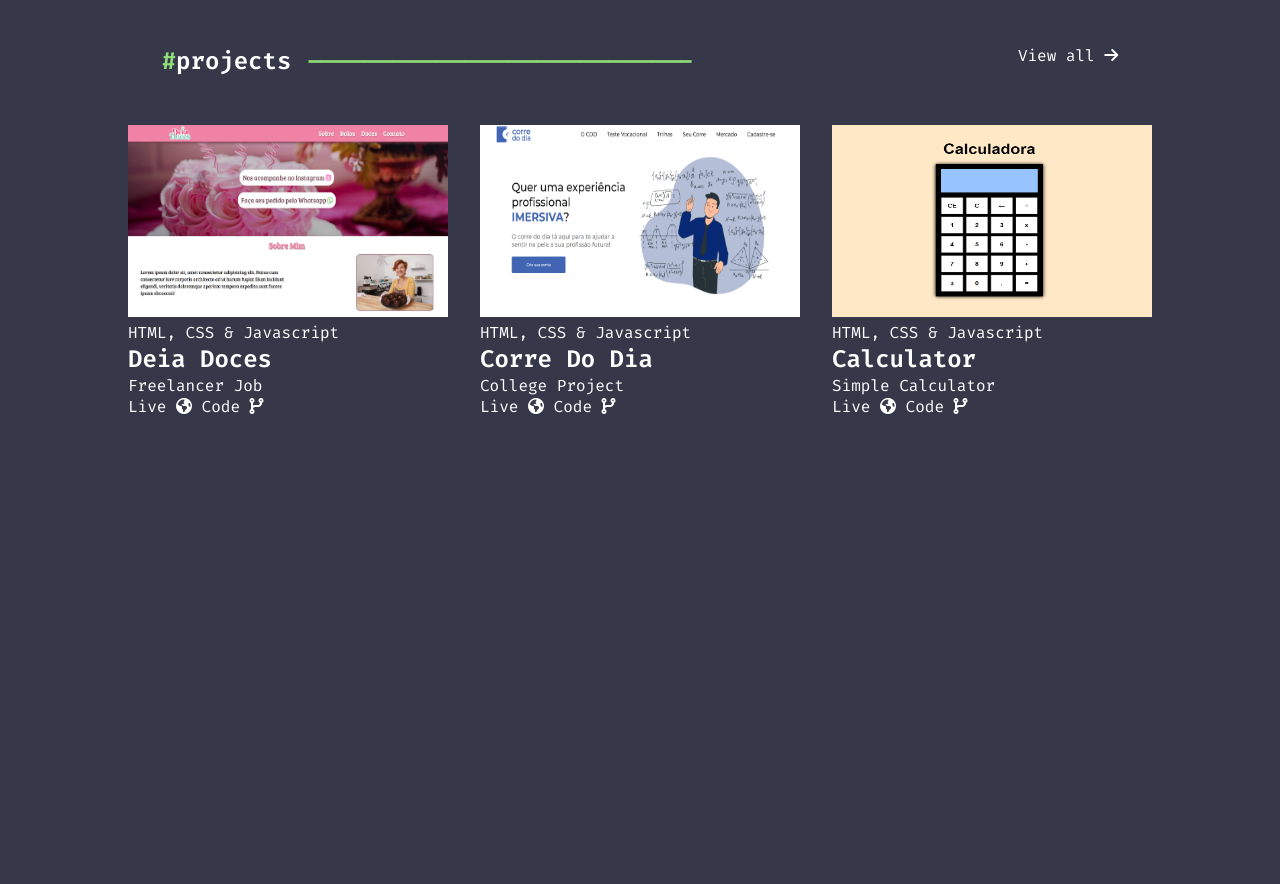
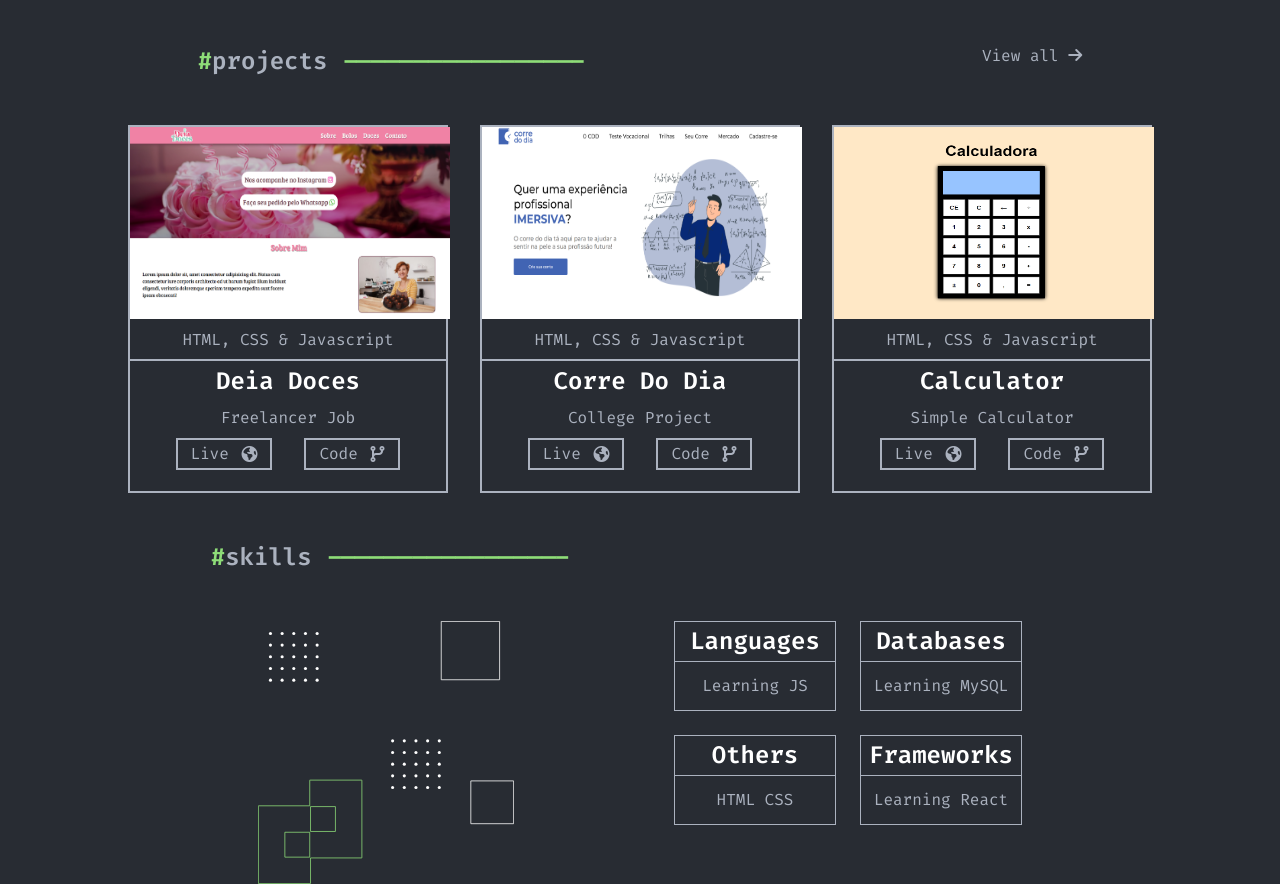
Before and after one commit to LucemyJr/Portifolio-Oficial, a plain HTML site: page index.html in a window 1280 px wide. Shown: the part 583-1467 px from the top of the page. Before the commit the page ends 1000 px from the top, so only its background shows below. Drawn offline with Linux system fonts and the light colour scheme.

Commit message:
Adding Skills Section

```diff
--- a/css/style.css
+++ b/css/style.css
@@ -8,7 +8,7 @@
     box-sizing: border-box;
     list-style: none;
     font-family: 'Fira Code', monospace;
-    color: #fff;
+    color: #ABB2BF;
 
 }
 ::-webkit-scrollbar{
@@ -20,7 +20,7 @@
     border-radius: .3rem;
 }
 body{
-    background-color: #36384A;
+    background-color: #282C33;
 
 }
 
@@ -33,7 +33,11 @@ header{
     display: flex;
     align-items: center;
     justify-content: space-around;
+    background-color: transparent;
     gap: 15rem;
+}
+header.ativo{
+    background-color: #282C33;
 }
 span{
     color: #8edd78;
@@ -45,6 +49,7 @@ iframe{
 .logo{
     font-size: 1.3rem;
     cursor: pointer;
+    color: #FFF;
 }
 .logo i{
     color: #8edd78;
@@ -53,7 +58,7 @@ iframe{
     display: flex;
     justify-content: space-around;
     align-items: center;
-    background-color: #36384A;
+    background-color: #282C33;
 }
 #menu{
     display: flex;
@@ -76,8 +81,12 @@ iframe{
     width: 100%;
 }
 .menu-option{
+    color: #ABB2BF;
+    font-size: 1rem;
+}
+.menu-option:hover{
     color: #fff;
-    font-size: 1rem;
+    transition: .2s;
 }
 
 /* Section 1 */
@@ -112,6 +121,7 @@ iframe{
 .section-contact-me:hover{
     background-color: #8edd78;
     transition: 0.2s;
+    color: #FFF;
 }
 .section-1-img{
     width: 27rem;
@@ -135,10 +145,10 @@ iframe{
 }
 .phrase{
     font-size: 1.2rem;
+    color: #fff;
 }
 
 /* Section 2 */
-
 
 .projects-content{
     display: flex;
@@ -148,21 +158,116 @@ iframe{
 .view-all{
     font-size: 1rem;
 }
+.view-all:hover{
+    color: #fff;
+    transition: .2s;
+}
 .projects{
     width: 20rem;
+    border: 2px solid #ABB2BF;
+    height: 23rem;
 }
 .projects-list{
     display: flex;
     justify-content: center;
     gap: 2rem;
 }
-
-
-
+.technologies{
+    text-align: center;
+    height: 2rem;
+    border-bottom: 2px solid #ABB2BF;
+    margin: .3rem 0;
+}
+.website-name{
+    color: #fff;
+}
+.deploy-code{
+    display: flex;
+    justify-content: center;
+    align-items: center;
+    gap: 2rem;
+}
+.deploy, .code{
+    display: flex;
+    align-items: center;
+    gap: .8rem;
+    justify-content: center;
+    width: 6rem;
+    height: 2rem;
+    border: 2px solid #ABB2BF;
+}
+.deploy:hover, .code:hover{
+    border: 2px solid #8edd78;
+    transition: .2s;
+}
+.container{
+    display: flex;
+    flex-direction: column;
+    justify-content: center;
+    align-items: center;
+    gap: .6rem;
+}
 .website-img{
     width: 20rem;
     height: 12rem;
 }
+
+/* Skills section */
+
+.skills-content{
+    display: flex;
+    justify-content: space-around;
+    margin: 3rem 0;
+}
+.work-around{
+    font-size: 1rem;
+    color: transparent;
+    user-select: none;
+}
+.skills-container{
+    display: flex;
+    justify-content: center;
+    gap: 10rem;
+}
+.skills{
+    display: flex;
+    flex-direction: column;
+    gap: 1.5rem;
+}
+.skills-box{
+    display: flex;
+    justify-content: center;
+    gap: 1.5rem;
+}
+.box{
+    display: flex;
+    flex-direction: column;
+    justify-content: center;
+    border: 1px solid #ABB2BF;
+}
+.skills-box-tittle{
+    display: flex;
+    justify-content: center;
+    align-items: center;
+    width: 10rem;
+    height: 2.5rem;
+    border-bottom: 1px solid #ABB2BF;
+    color: #FFF;
+}
+.skills-box-elements{
+    display: flex;
+    justify-content: center;
+    align-items: center;
+    width: 10rem;
+    height: 3rem;
+}
+.skills-container-img{
+    width: 16rem;
+}
+
+
+
+
 
 
 
@@ -185,7 +290,7 @@ iframe{
 
     #menu{
         display: block;
-        position: fixed;
+        position: absolute;
         width: 80%;
         top: 4.3rem;
         right: 0px;
@@ -199,7 +304,7 @@ iframe{
         height: calc(60% - 70px);
         visibility: visible;
         overflow-y: auto;
-        background-color: #36384A;
+        background-color: #282C33;
 
     }
     #menu a{
--- a/index.html
+++ b/index.html
@@ -39,7 +39,7 @@
     <section class="section-2-content">
         <div class="section-2">
             <div class="projects-content">
-                <h1 class="projects-tittle"><span>#</span>projects <span>---------------------------</span></h1>
+                <h1 class="projects-tittle"><span>#</span>projects <span>-----------------</span></h1>
                 <a href="#" class="view-all">View all <i class="fa-solid fa-arrow-right"></i></a>
             </div>
             <div class="projects-list">
@@ -47,30 +47,73 @@
                     <img src="assets/site1.PNG" class="website-img" alt="Imagem do site 1">
                     <div class="group-projects">
                         <p class="technologies">HTML, CSS & Javascript</p>
+                        <div class="container">
                             <h1 class="website-name">Deia Doces</h1>
                             <p class="website-description">Freelancer Job</p>
-                        <a href="https://lucemyjr.github.io/deia-doces/" class="deploy">Live <i class="fa-solid fa-earth-americas"></i></a>
-                        <a href="https://github.com/LucemyJr/deia-doces" class="code">Code <i class="fa-solid fa-code-branch"></i></a>
+                            <div class="deploy-code">
+                                <a href="https://lucemyjr.github.io/deia-doces/" class="deploy" target="_blank">Live <i class="fa-solid fa-earth-americas"></i></a>
+                                <a href="https://github.com/LucemyJr/deia-doces" class="code" target="_blank">Code <i class="fa-solid fa-code-branch"></i></a>
+                            </div>
+                        </div>
                     </div>
                 </div>
                 <div class="projects">
                     <img src="assets/site2.PNG" class="website-img" alt="Imagem do site 1">
                     <div class="group-projects">
                         <p class="technologies">HTML, CSS & Javascript</p>
+                        <div class="container">
                             <h1 class="website-name">Corre Do Dia</h1>
                             <p class="website-description">College Project</p>
-                        <a href="https://lucemyjr.github.io/Corre-Do-Dia/" class="deploy">Live <i class="fa-solid fa-earth-americas"></i></a>
-                        <a href="https://github.com/LucemyJr/Corre-Do-Dia" class="code">Code <i class="fa-solid fa-code-branch"></i></a>
+                            <div class="deploy-code">
+                                <a href="https://lucemyjr.github.io/Corre-Do-Dia/" class="deploy" target="_blank">Live <i class="fa-solid fa-earth-americas"></i></a>
+                                <a href="https://github.com/LucemyJr/Corre-Do-Dia" class="code" target="_blank">Code <i class="fa-solid fa-code-branch"></i></a>
+                            </div>
+                        </div>
                     </div>
                 </div>
                 <div class="projects">
                     <img src="assets/site3.PNG" class="website-img" alt="Imagem do site 1">
                     <div class="group-projects">
                         <p class="technologies">HTML, CSS & Javascript</p>
+                        <div class="container">
                             <h1 class="website-name">Calculator</h1>
                             <p class="website-description">Simple Calculator</p>
-                        <a href="https://lucemyjr.github.io/calculadora-funcional/" class="deploy">Live <i class="fa-solid fa-earth-americas"></i></a>
-                        <a href="https://github.com/LucemyJr/calculadora-funcional" class="code">Code <i class="fa-solid fa-code-branch"></i></a>
+                            <div class="deploy-code">
+                                <a href="https://lucemyjr.github.io/calculadora-funcional/" class="deploy" target="_blank">Live <i class="fa-solid fa-earth-americas"></i></a>
+                                <a href="https://github.com/LucemyJr/calculadora-funcional" class="code" target="_blank">Code <i class="fa-solid fa-code-branch"></i></a>
+                            </div>
+                        </div>
+                    </div>
+                </div>
+            </div>
+        </div>
+    </section>
+    <section class="section-3-content">
+        <div class="skills-content">
+                <h1 class="skills-tittle"><span>#</span>skills <span>-----------------</span></h1>
+                <p class="work-around">View all </p>
+        </div>
+        <div class="skills-container">
+            <img src="assets/details.svg" class="skills-container-img" alt="detalhes">
+            <div class="skills">
+                <div class="skills-box">
+                    <div class="box">
+                        <h1 class="skills-box-tittle">Languages</h1>
+                        <p class="skills-box-elements">Learning JS</p>
+                    </div>
+                    <div class="box">
+                        <h1 class="skills-box-tittle">Databases</h1>
+                        <p class="skills-box-elements">Learning MySQL</p>
+                    </div>
+                </div>
+                <div class="skills-box">
+                    <div class="box">
+                        <h1 class="skills-box-tittle">Others</h1>
+                        <p class="skills-box-elements">HTML CSS</p>
+                    </div>
+                    <div class="box">
+                        <h1 class="skills-box-tittle">Frameworks</h1>
+                        <p class="skills-box-elements">Learning React</p>
                     </div>
                 </div>
             </div>
--- a/js/hamburger.js
+++ b/js/hamburger.js
@@ -3,8 +3,6 @@ const menuOption1 = document.getElementById('menuOption1')
 const menuOption2 = document.getElementById('menuOption2')
 const menuOption3 = document.getElementById('menuOption3')
 const menuOption4 = document.getElementById('menuOption4')
-const menuOption5 = document.getElementById('menuOption5')
-const menuOption6 = document.getElementById('menuOption6')
 const nav = document.getElementById('nav')
 
 function toggleMenu(){
@@ -22,17 +20,9 @@ function toggleMenu3(){
 function toggleMenu4(){
     nav.classList.toggle('active')
 }
-function toggleMenu5(){
-    nav.classList.toggle('active')
-}
-function toggleMenu6(){
-    nav.classList.toggle('active')
-}
 
 btnMobile.addEventListener('click', toggleMenu)
 menuOption1.addEventListener('click', toggleMenu1)
 menuOption2.addEventListener('click', toggleMenu2)
 menuOption3.addEventListener('click', toggleMenu3)
 menuOption4.addEventListener('click', toggleMenu3)
-menuOption5.addEventListener('click', toggleMenu3)
-menuOption6.addEventListener('click', toggleMenu3)
```
Lines whose indentation alone changed are shown as unchanged.
